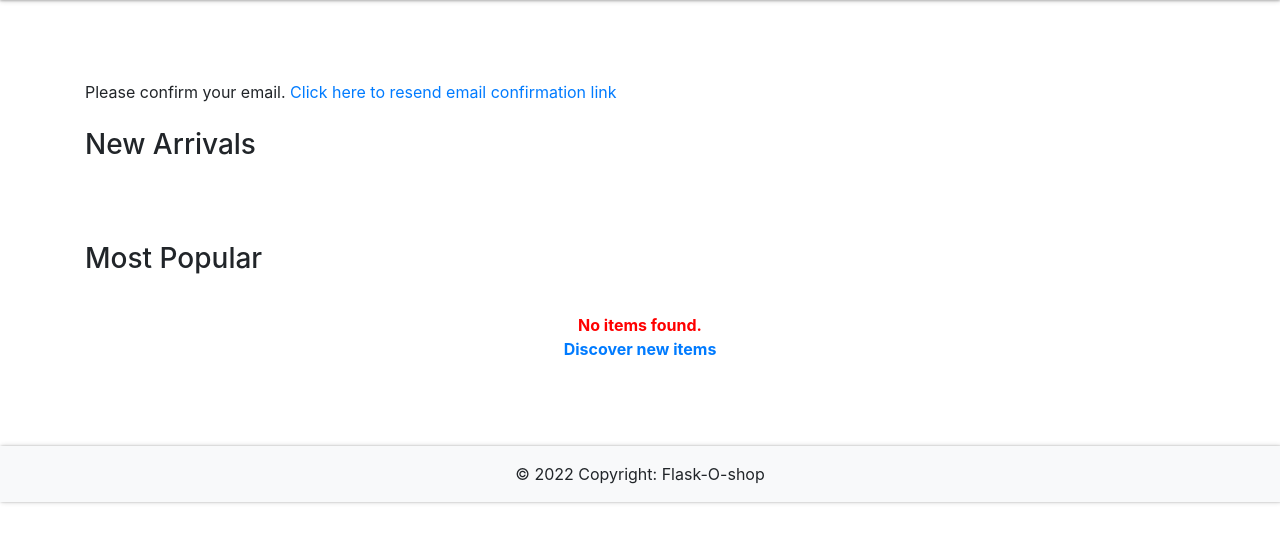
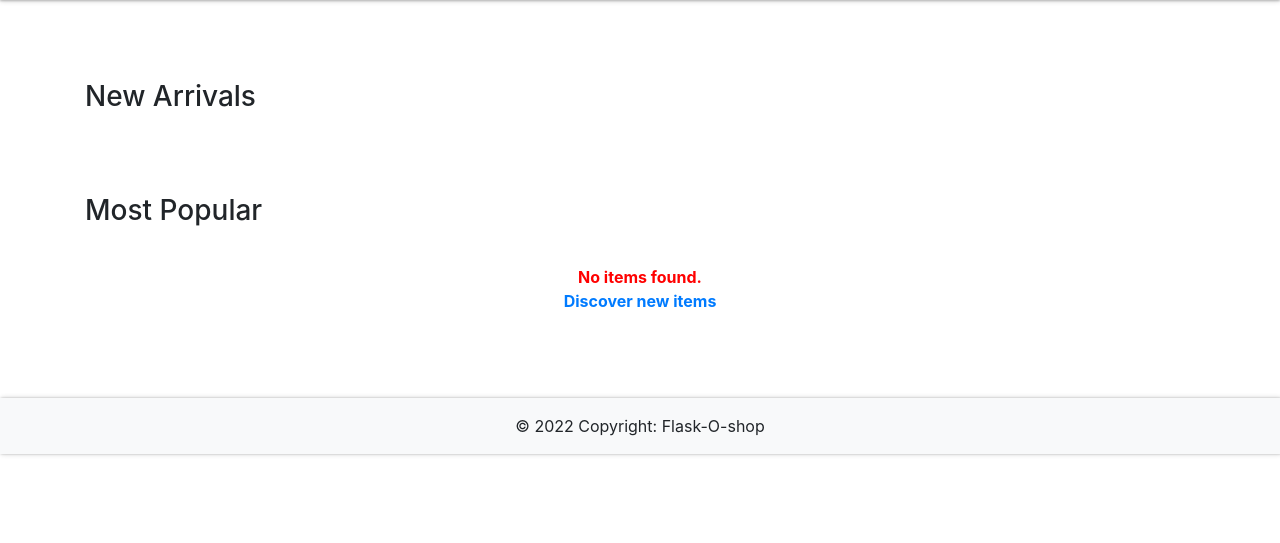
Before and after one commit to diwash007/Flask-O-shop, a Flask app: page / in a window 1280 px wide. Shown: the part 65-608 px from the top of the page. Run offline with Flask 2, Linux system fonts and the light colour scheme; the visitor is signed in with stand-in values (Sample User, id 1); data comes from the database, SQL or seed files in the repository; data that the repository does not hold is empty; some libraries are stand-ins or nearby versions.

Commit message:
remove email confirmation

```diff
--- a/app/templates/home.html
+++ b/app/templates/home.html
@@ -15,12 +15,6 @@
 			{{ msg | safe}}</div><br>
 	{% endfor %}
 	{% endwith %}
-	{% if current_user.is_authenticated and not current_user.email_confirmed %}
-		<div>
-			Please confirm your email.
-			<a href="{{ url_for('resend') }}">Click here to resend email confirmation link</a>
-		</div><br>
-	{% endif %}
 
 	{% if search %}
 	<h3>Search results for "{{ query }}":</h3>
```
